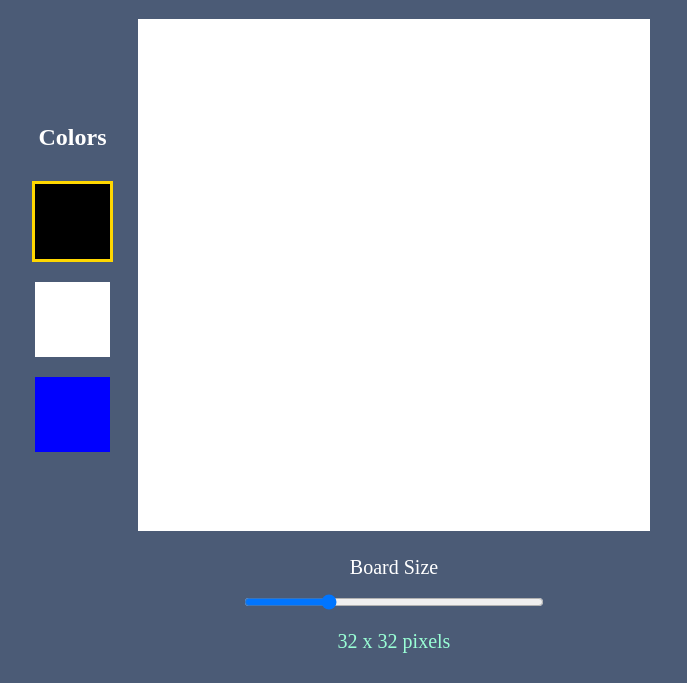
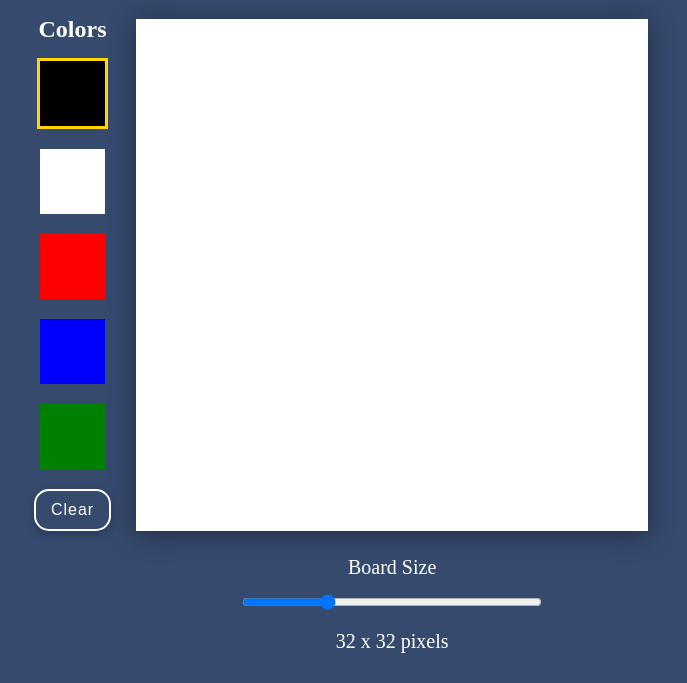
Before and after one commit to cmbitton/etch-a-sketch, a plain HTML site: page index.html in a window 1280 px wide. Shown: the part 117-800 px from the top of the page, without its empty margins (299-986 px from the left). Drawn offline with Linux system fonts and the light colour scheme.

Commit message:
Add colors and clear screen button

```diff
--- a/index.html
+++ b/index.html
@@ -15,7 +15,10 @@
         <h2>Colors</h2>
         <div class="color black selected" id="black"></div>
         <div class="color white" id="white"></div>
+        <div class="color red" id="red"></div>
         <div class="color blue" id="blue"></div>
+        <div class="color green" id="green"></div>
+        <div class="clear-board">Clear</div>
     </div>
     <div class="game-container">
         <h1>Etch-A-Sketch</h1>
--- a/script.js
+++ b/script.js
@@ -58,6 +58,7 @@ function cancelDraw(){
     }
 }
 
+
 window.addEventListener('mousedown', (e) => {
     if (e.target.classList.contains('pixel')) {
         e.preventDefault();
@@ -72,6 +73,9 @@ window.addEventListener('mouseup', (e) => {
     cancelDraw()
 });
 
+document.querySelector('.clear-board').addEventListener('click', () => {
+    createDrawingArea(boardSizeSlider.value);
+})
 
 
 boardSizeSlider.addEventListener('input', () => {
--- a/styles.css
+++ b/styles.css
@@ -8,7 +8,7 @@ body{
     display: flex;
     justify-content: center;
     align-items: center;
-    background-color: #1b2f52c9;
+    background-color: #001a48c9;
 }
 .game-container{
     display: flex;
@@ -25,12 +25,16 @@ body{
 h2{
     text-align: center;
     color: white;
+    margin-top: -20px;
+    margin-bottom: 5px;
 }
 .color{
-    height: 75px;
-    width: 75px;
+    height: 65px;
+    width: 65px;
     margin: 10px 0px;
-
+}
+.color:hover{
+    cursor: pointer;
 }
 .black{
     background-color: black;
@@ -41,8 +45,27 @@ h2{
 .blue{
     background-color: blue;
 }
+.green{
+    background-color: rgb(0, 128, 0);
+}
+.red{
+    background-color: red;
+}
 .selected{
     border: 3px solid gold;
+}
+.clear-board{
+    color: white;
+    letter-spacing: 1px;
+    font-family: sans-serif;
+    border: 2px solid;
+    padding: 10px 15px;
+    border-radius: 15px;
+    margin-top: 10px;
+    box-shadow: rgba(0, 0, 0, 0.24) 0px 3px 8px;
+}
+.clear-board:hover{
+    cursor: pointer;
 }
 .drawing-board {
     box-sizing: border-box;
@@ -52,6 +75,7 @@ h2{
     width: 512px;
     height: 512px;
     background-color: white;
+    box-shadow: rgba(0, 0, 0, 0.4) 0px 3px 25px;
 }
 h1{
     font-size: 50px;
@@ -79,6 +103,6 @@ label{
     font-size: 20px;
 }
 .board-size{
-    color: #9affd6;
+    color: white;
     font-size: 20px;
 }
```
